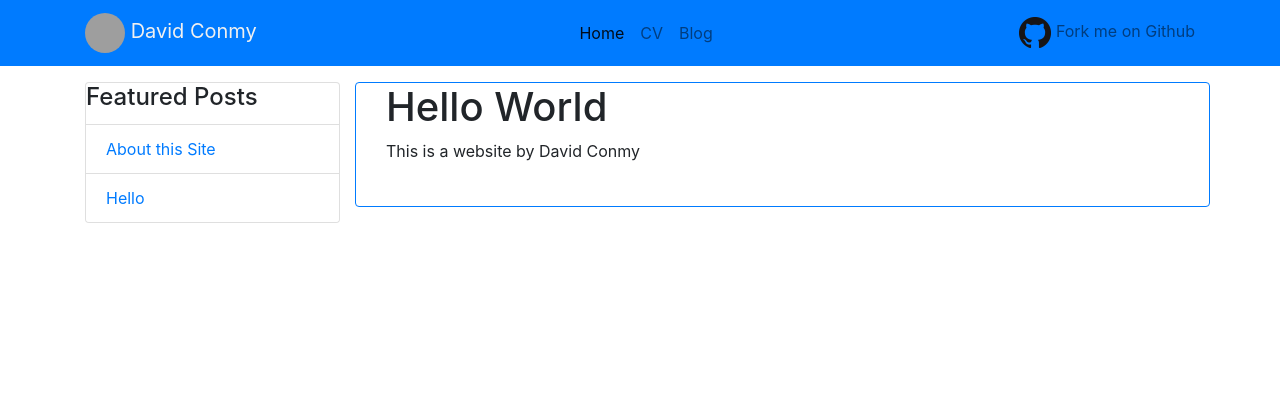
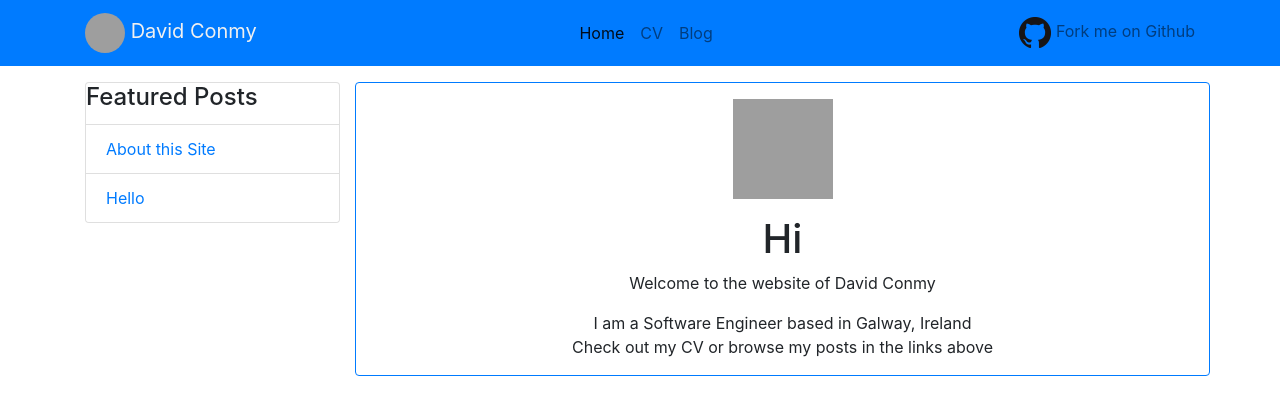
Before and after one commit to Conmy/Conmy.github.io, a Jekyll site: the page built from index.html, in a window 1280 px wide. Shown: the top 415 px of the page. Built offline with Jekyll 4.4.1, drawn with Linux system fonts in a browser that asks for light colours; grey boxes are pictures that could not be loaded.

Commit message:
Changed layout of posts a little

```diff
--- a/_layouts/post.html
+++ b/_layouts/post.html
@@ -1,7 +1,9 @@
 ---
 layout: default
 ---
+<div class="bg-light pl-2">
 <h1>{{ page.title }}</h1>
-<p>{{page.date | date_to_string }} - {{ page.author }}</p>
+<p class="text-dark">{{page.date | date_to_string }} - {{ page.author }}</p>
+</div>
 
 {{ content }}
--- a/index.html
+++ b/index.html
@@ -1,6 +1,15 @@
 ---
 layout: default
-title: {{ site.data.info.name }}
+title: David Conmy
 ---
-<h1>Hello World</h1>
-<p>This is a website by David Conmy</p>
+<div class="mt-3">
+    {% capture gravatar-url%}https://www.gravatar.com/avatar/{{ site.data.info.gravatarId }}{% endcapture %}
+    {% include image.html url=gravatar-url%}
+</div>
+
+<span align="center">
+    <h1>Hi</h1>
+    <p>Welcome to the website of David Conmy</p>
+    <p>I am a Software Engineer based in Galway, Ireland<br />
+        Check out my CV or browse my posts in the links above</p>
+</span>
```
